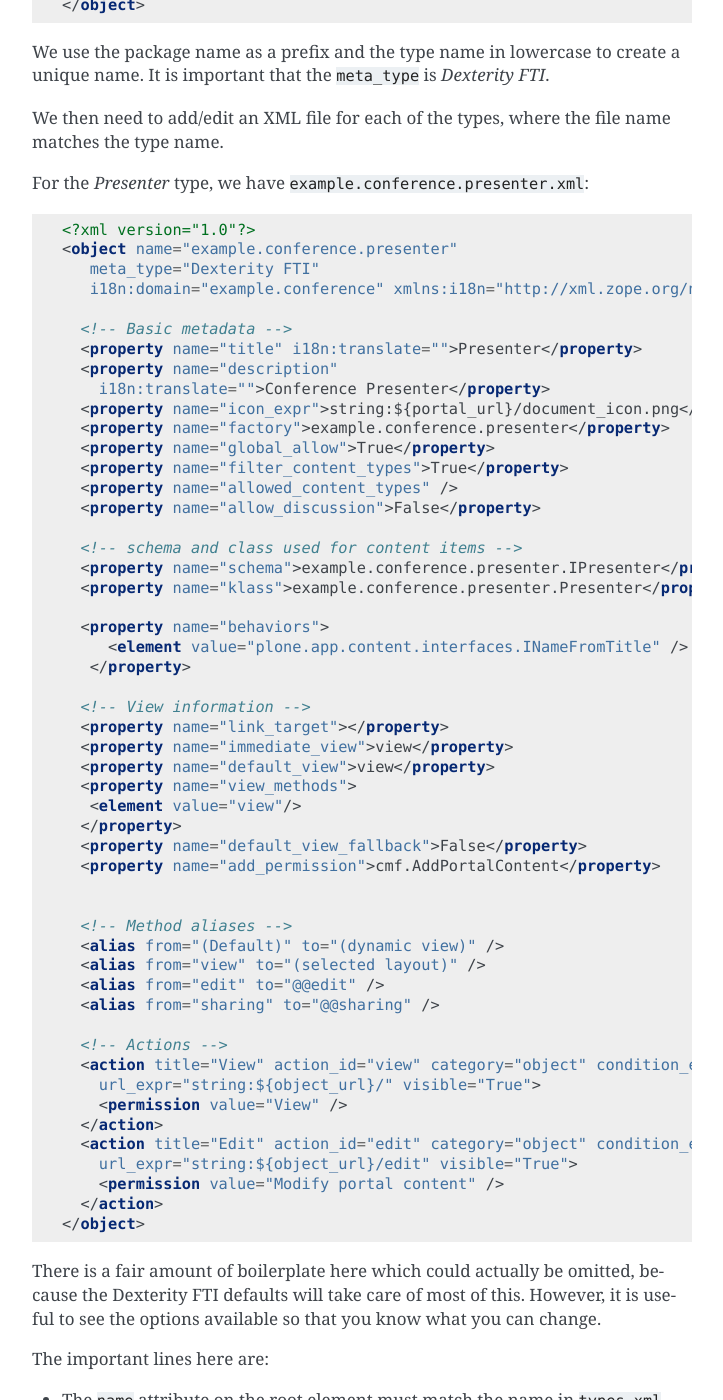
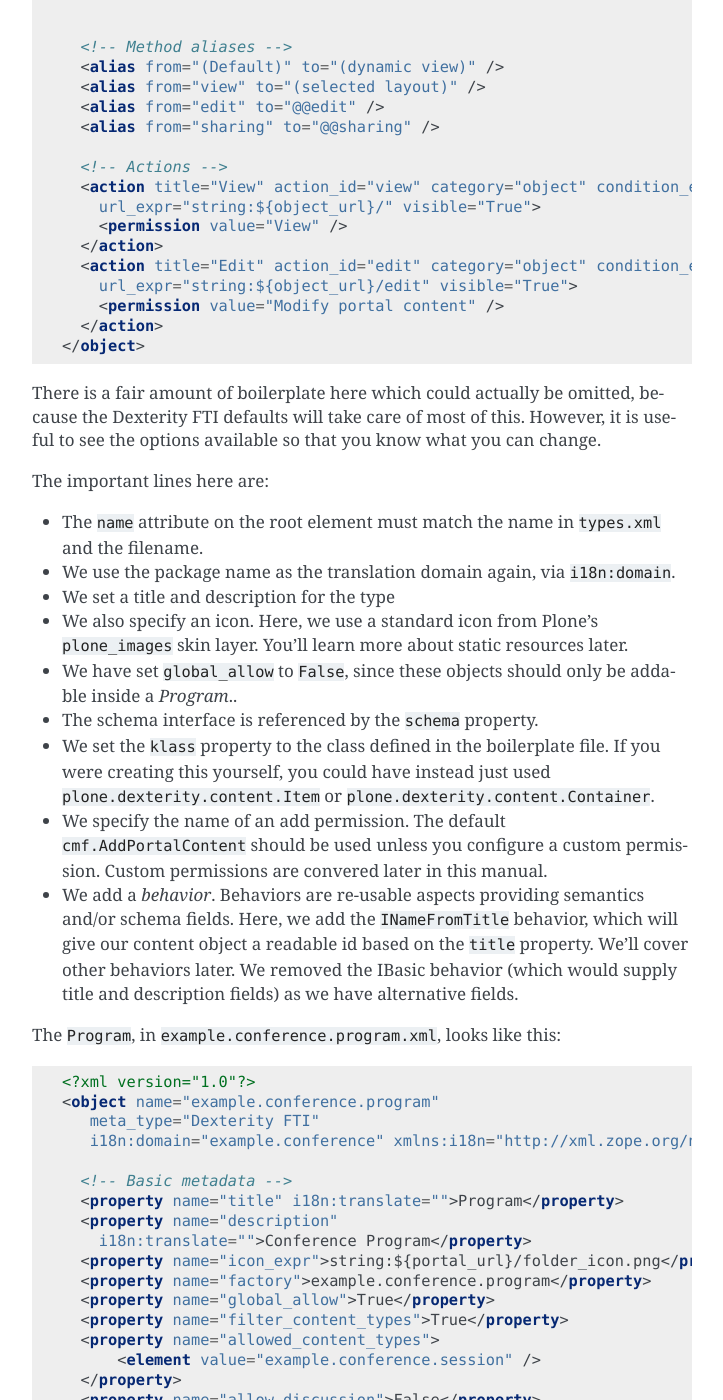
Before and after one commit to plone/plone.app.dexterity, a Sphinx documentation site: the page built from docs/schema-driven-types.rst, in a window 1280 px wide and 1400 px high, scrolled down 6009 px. Shown: the whole window, without its empty margins (388-1111 px from the left). Built offline with Sphinx 7.4.7, drawn with Linux system fonts in a browser that asks for light colours; some of the changed text lies outside the part shown.

Commit message:
Add one of our example types as model-driven

```diff
--- a/docs/index.rst
+++ b/docs/index.rst
@@ -9,6 +9,7 @@
    designing.rst
    prerequisite.rst
    schema-driven-types.rst
+   model-driven-types.rst
    custom-views.rst
    advanced/index.rst
    testing/index.rst
--- /dev/null
+++ b/docs/model-driven-types.rst
@@ -0,0 +1,167 @@
+Model-driven types
+==================
+
+In the previous section, we defined two types by using Zope schema. In this
+section, we're going to define a type's fields using an XML model file.
+
+The great advantage of using a model file is that we can prototype the content
+type in Dexterity's through-the-web field editor, then export the XML model file
+for incorporation into our package.
+
+XML may be used to do pretty much anything you could do via Zope schema. Many
+users not already schooled in Zope schema will find this by far the easiest and
+fastest way to create Dexterity content types.
+
+Adding the type
+---------------
+
+As in the previous section, we'll use ``addcontent`` to add our content type to
+the project. This type will be for conference presenters.
+
+.. code-block:: bash
+
+    $ ../../bin/paster addcontent dexterity_content
+    Enter contenttype_name (Content type name ) ['Example Type']: Presenter
+    Enter contenttype_description (Content type description ) ['Description of the Example Type']: A person presenting a conference session
+    Enter folderish (True/False: Content type should act as a container ) [False]: False
+    Enter global_allow (True/False: Globally addable ) [True]:
+    Enter allow_discussion (True/False: Allow discussion ) [False]:
+
+Setting the field model
+-----------------------
+
+Look in ``example.conference/example/conference/models/presenter.xml`` for a bare model file created by addcontent. Let's elaborate it:
+
+.. code-block:: html
+
+    <model xmlns:form="http://namespaces.plone.org/supermodel/form"
+           xmlns:security="http://namespaces.plone.org/supermodel/security"
+           xmlns:marshal="http://namespaces.plone.org/supermodel/marshal"
+           xmlns="http://namespaces.plone.org/supermodel/schema">
+      <schema>
+        <field name="name" type="zope.schema.TextLine">
+          <description/>
+          <title>Name</title>
+        </field>
+        <field name="description" type="zope.schema.Text">
+          <description/>
+          <title>A short summary</title>
+        </field>
+        <field name="bio" type="plone.app.textfield.RichText">
+          <description/>
+          <required>False</required>
+          <title>Bio</title>
+        </field>
+        <field name="photo" type="plone.namedfile.field.NamedBlobImage">
+          <description>Please upload an image.</description>
+          <required>False</required>
+          <title>Photo</title>
+        </field>I
+      </schema>
+    </model>
+
+The XML name spaces we use are described in the `Dexterity XML` reference
+section.
+
+That's all we need! To see why, look in the generated file ``presenter.py``:
+
+.. code-block:: python
+
+    from five import grok
+    from plone.directives import dexterity, form
+
+    from zope import schema
+    from plone.namedfile.interfaces import IImageScaleTraversable
+    from plone.namedfile.field import NamedImage
+
+    from plone.app.textfield import RichText
+
+    from example.conference import MessageFactory as _
+
+
+    # Interface class; used to define content-type schema.
+
+    class IPresenter(form.Schema, IImageScaleTraversable):
+        """
+        Conference Presenter
+        """
+
+        form.model("models/presenter.xml")
+
+Note the form.model directive. We'd deleted that when we created schema-driven field sets. Now, we leave it in to automatically load our model file.
+
+Setting Factory Type Information
+--------------------------------
+
+This part of the process is identical to what we explained for schema-driven
+type.
+
+Look in the ``types.xml`` file in your packages
+``example/conference/profiles/default`` directory. It should now contain:
+
+.. code-block:: html
+
+    <object name="portal_types">
+     <object name="example.conference.program" meta_type="Dexterity FTI" />
+     <object name="example.conference.session" meta_type="Dexterity FTI" />
+     <object name="example.conference.presenter" meta_type="Dexterity FTI" />
+    </object>
+
+
+For the *Presenter* type, we have ``example.conference.presenter.xml``:
+
+.. code-block:: html
+
+    <?xml version="1.0"?>
+    <object name="example.conference.presenter"
+       meta_type="Dexterity FTI"
+       i18n:domain="example.conference" xmlns:i18n="http://xml.zope.org/namespaces/i18n">
+
+      <!-- Basic metadata -->
+      <property name="title" i18n:translate="">Presenter</property>
+      <property name="description"
+        i18n:translate="">Conference Presenter</property>
+      <property name="icon_expr">string:${portal_url}/document_icon.png</property>
+      <property name="factory">example.conference.presenter</property>
+      <property name="global_allow">True</property>
+      <property name="filter_content_types">True</property>
+      <property name="allowed_content_types" />
+      <property name="allow_discussion">False</property>
+
+      <!-- schema and class used for content items -->
+      <property name="schema">example.conference.presenter.IPresenter</property>
+      <property name="klass">example.conference.presenter.Presenter</property>
+
+      <property name="behaviors">
+         <element value="plone.app.content.interfaces.INameFromTitle" />
+       </property>
+
+      <!-- View information -->
+      <property name="link_target"></property>
+      <property name="immediate_view">view</property>
+      <property name="default_view">view</property>
+      <property name="view_methods">
+       <element value="view"/>
+      </property>
+      <property name="default_view_fallback">False</property>
+      <property name="add_permission">cmf.AddPortalContent</property>
+
+
+      <!-- Method aliases -->
+      <alias from="(Default)" to="(dynamic view)" />
+      <alias from="view" to="(selected layout)" />
+      <alias from="edit" to="@@edit" />
+      <alias from="sharing" to="@@sharing" />
+
+      <!-- Actions -->
+      <action title="View" action_id="view" category="object" condition_expr=""
+        url_expr="string:${object_url}/" visible="True">
+        <permission value="View" />
+      </action>
+      <action title="Edit" action_id="edit" category="object" condition_expr=""
+        url_expr="string:${object_url}/edit" visible="True">
+        <permission value="Modify portal content" />
+      </action>
+    </object>
+
+Note that this is addable anywhere.
--- a/docs/schema-driven-types.rst
+++ b/docs/schema-driven-types.rst
@@ -44,16 +44,10 @@
     have run buildout. This loads package dependencies that are required to run
     addcontent.
 
-Now, let's add three content types, for the conference presenters, sessions and programs:
+Now, let's add two of the three content types, for the conference sessions and programs.
+We'll do presenters in the next section as a model-driven type.
 
 .. code-block:: bash
-
-    $ ../../bin/paster addcontent dexterity_content
-    Enter contenttype_name (Content type name ) ['Example Type']: Presenter
-    Enter contenttype_description (Content type description ) ['Description of the Example Type']: A person presenting a conference session
-    Enter folderish (True/False: Content type should act as a container ) [False]: False
-    Enter global_allow (True/False: Globally addable ) [True]:
-    Enter allow_discussion (True/False: Allow discussion ) [False]:
 
     $ ../../bin/paster addcontent dexterity_content
     Enter contenttype_name (Content type name ) ['Example Type']: Session
@@ -83,7 +77,7 @@
 Setting the schema
 ~~~~~~~~~~~~~~~~~~
 
-Start with presenter.py. Notice the boilerplate:
+Start with program.py. Notice the boilerplate:
 
 .. code-block:: python
 
@@ -100,69 +94,6 @@
 Next, add schema declarations for our fields. The top part of the file should look like:
 
 .. code-block:: python
-
-    from five import grok
-    from plone.directives import dexterity, form
-
-    from zope import schema
-    from plone.namedfile.interfaces import IImageScaleTraversable
-    from plone.namedfile.field import NamedImage
-
-    from plone.app.textfield import RichText
-
-    from example.conference import MessageFactory as _
-
-
-    class IPresenter(form.Schema, IImageScaleTraversable):
-        """
-        Conference Presenter
-        """
-
-        title = schema.TextLine(
-                title=_(u"Name"),
-            )
-
-        description = schema.Text(
-                title=_(u"A short summary"),
-            )
-
-        bio = RichText(
-                title=_(u"Bio"),
-                required=False
-            )
-
-        picture = NamedImage(
-                title=_(u"Picture"),
-                description=_(u"Please upload an image"),
-                required=False,
-            )
-
-We've also removed unnecessary ``import`` declarations.
-
-If you haven't developed for Plone before, take special note of the ``from example.conference import MessageFactory as _`` code. This is to aid future
-internationalisation of the package. Every string that is presented to
-the user should be wrapped in ``_()`` as shown with the titles and
-descriptions below.
-
-The message factory lives in the package root ``__init__.py`` file:
-
-.. code-block:: python
-
-    from zope.i18nmessageid import MessageFactory
-
-    _ = MessageFactory("example.conference")
-
-Notice how we use the package name as the translation domain.
-
-Notice how we use the field names title and description for the name and
-summary. We do this to provide values for the default title and
-description metadata used in Plone’s folder listings and searches, which
-defaults to these fields. In general, every type should have a title
-field, although it could be provided by behaviors (more on those later).
-
-Save presenter.py and move on to program.py.
-
-For the *Program* type, the top of ``program.py`` should look like this:
 
 .. code-block:: python
 
@@ -206,7 +137,33 @@
                 required=False,
             )
 
-Finally, ``session.py`` for the Session type looks like this:
+
+We've also removed unnecessary ``import`` declarations.
+
+If you haven't developed for Plone before, take special note of the ``from example.conference import MessageFactory as _`` code. This is to aid future
+internationalisation of the package. Every string that is presented to
+the user should be wrapped in ``_()`` as shown with the titles and
+descriptions below.
+
+The message factory lives in the package root ``__init__.py`` file:
+
+.. code-block:: python
+
+    from zope.i18nmessageid import MessageFactory
+
+    _ = MessageFactory("example.conference")
+
+Notice how we use the package name as the translation domain.
+
+Notice how we use the field names title and description for the name and
+summary. We do this to provide values for the default title and
+description metadata used in Plone’s folder listings and searches, which
+defaults to these fields. In general, every type should have a title
+field, although it could be provided by behaviors (more on those later).
+
+Save program.py.
+
+``session.py`` for the Session type should look like this:
 
 .. code-block:: python
 
@@ -291,7 +248,6 @@
 .. code-block:: html
 
     <object name="portal_types">
-     <object name="example.conference.presenter" meta_type="Dexterity FTI" />
      <object name="example.conference.program" meta_type="Dexterity FTI" />
      <object name="example.conference.session" meta_type="Dexterity FTI" />
     </object>
@@ -303,96 +259,7 @@
 We then need to add/edit an XML file for each of the types, where the file
 name matches the type name.
 
-For the *Presenter* type, we have ``example.conference.presenter.xml``:
-
-.. code-block:: html
-
-    <?xml version="1.0"?>
-    <object name="example.conference.presenter"
-       meta_type="Dexterity FTI"
-       i18n:domain="example.conference" xmlns:i18n="http://xml.zope.org/namespaces/i18n">
-
-      <!-- Basic metadata -->
-      <property name="title" i18n:translate="">Presenter</property>
-      <property name="description"
-        i18n:translate="">Conference Presenter</property>
-      <property name="icon_expr">string:${portal_url}/document_icon.png</property>
-      <property name="factory">example.conference.presenter</property>
-      <property name="global_allow">True</property>
-      <property name="filter_content_types">True</property>
-      <property name="allowed_content_types" />
-      <property name="allow_discussion">False</property>
-
-      <!-- schema and class used for content items -->
-      <property name="schema">example.conference.presenter.IPresenter</property>
-      <property name="klass">example.conference.presenter.Presenter</property>
-
-      <property name="behaviors">
-         <element value="plone.app.content.interfaces.INameFromTitle" />
-       </property>
-
-      <!-- View information -->
-      <property name="link_target"></property>
-      <property name="immediate_view">view</property>
-      <property name="default_view">view</property>
-      <property name="view_methods">
-       <element value="view"/>
-      </property>
-      <property name="default_view_fallback">False</property>
-      <property name="add_permission">cmf.AddPortalContent</property>
-
-
-      <!-- Method aliases -->
-      <alias from="(Default)" to="(dynamic view)" />
-      <alias from="view" to="(selected layout)" />
-      <alias from="edit" to="@@edit" />
-      <alias from="sharing" to="@@sharing" />
-
-      <!-- Actions -->
-      <action title="View" action_id="view" category="object" condition_expr=""
-        url_expr="string:${object_url}/" visible="True">
-        <permission value="View" />
-      </action>
-      <action title="Edit" action_id="edit" category="object" condition_expr=""
-        url_expr="string:${object_url}/edit" visible="True">
-        <permission value="Modify portal content" />
-      </action>
-    </object>
-
-There is a fair amount of boilerplate here which could actually be
-omitted, because the Dexterity FTI defaults will take care of most of
-this. However, it is useful to see the options available so that you
-know what you can change.
-
-The important lines here are:
-
--  The ``name`` attribute on the root element must match the name in
-   ``types.xml`` and the filename.
--  We use the package name as the translation domain again, via
-   ``i18n:domain``.
--  We set a title and description for the type
--  We also specify an icon. Here, we use a standard icon from Plone’s
-   ``plone_images`` skin layer. You’ll learn more about static resources
-   later.
--  We set ``global_allow`` to ``True``. This means that the type will be
-   addable in standard folders.
--  The schema interface is referenced by the ``schema`` property.
--  We set the ``klass`` property to the class defined in the boilerplate file.
-   If you were creating this yourself, you could have instead just used
-   ``plone.dexterity.content.Item`` or
-   ``plone.dexterity.content.Container``.
--  We specify the name of an add permission. The default
-   ``cmf.AddPortalContent`` should be used unless you configure a custom
-   permission. Custom permissions are convered later in this manual.
--  We add a *behavior*. Behaviors are re-usable aspects providing
-   semantics and/or schema fields. Here, we add the ``INameFromTitle``
-   behavior, which will give our content object a readable id based on
-   the ``title`` property. We’ll cover other behaviors later.
-   We removed the IBasic behavior (which would supply title and description fields)
-   as we have alternative fields.
-
-The ``Session`` type, in ``example.conference.session.xml``, is very
-similar:
+The ``Session`` type, in ``example.conference.session.xml``, should look like this:
 
 .. code-block:: html
 
@@ -448,8 +315,38 @@
       </action>
     </object>
 
-Again, this is an Item. Here, we have set ``global_allow`` to ``False``,
-since these objects should only be addable inside a *Program*.
+There is a fair amount of boilerplate here which could actually be
+omitted, because the Dexterity FTI defaults will take care of most of
+this. However, it is useful to see the options available so that you
+know what you can change.
+
+The important lines here are:
+
+-  The ``name`` attribute on the root element must match the name in
+   ``types.xml`` and the filename.
+-  We use the package name as the translation domain again, via
+   ``i18n:domain``.
+-  We set a title and description for the type
+-  We also specify an icon. Here, we use a standard icon from Plone’s
+   ``plone_images`` skin layer. You’ll learn more about static resources
+   later.
+-  We have set ``global_allow`` to ``False``,
+   since these objects should only be addable inside a *Program*..
+-  The schema interface is referenced by the ``schema`` property.
+-  We set the ``klass`` property to the class defined in the boilerplate file.
+   If you were creating this yourself, you could have instead just used
+   ``plone.dexterity.content.Item`` or
+   ``plone.dexterity.content.Container``.
+-  We specify the name of an add permission. The default
+   ``cmf.AddPortalContent`` should be used unless you configure a custom
+   permission. Custom permissions are convered later in this manual.
+-  We add a *behavior*. Behaviors are re-usable aspects providing
+   semantics and/or schema fields. Here, we add the ``INameFromTitle``
+   behavior, which will give our content object a readable id based on
+   the ``title`` property. We’ll cover other behaviors later.
+   We removed the IBasic behavior (which would supply title and description fields)
+   as we have alternative fields.
+
 
 The ``Program``, in ``example.conference.program.xml``, looks like this:
 
```
